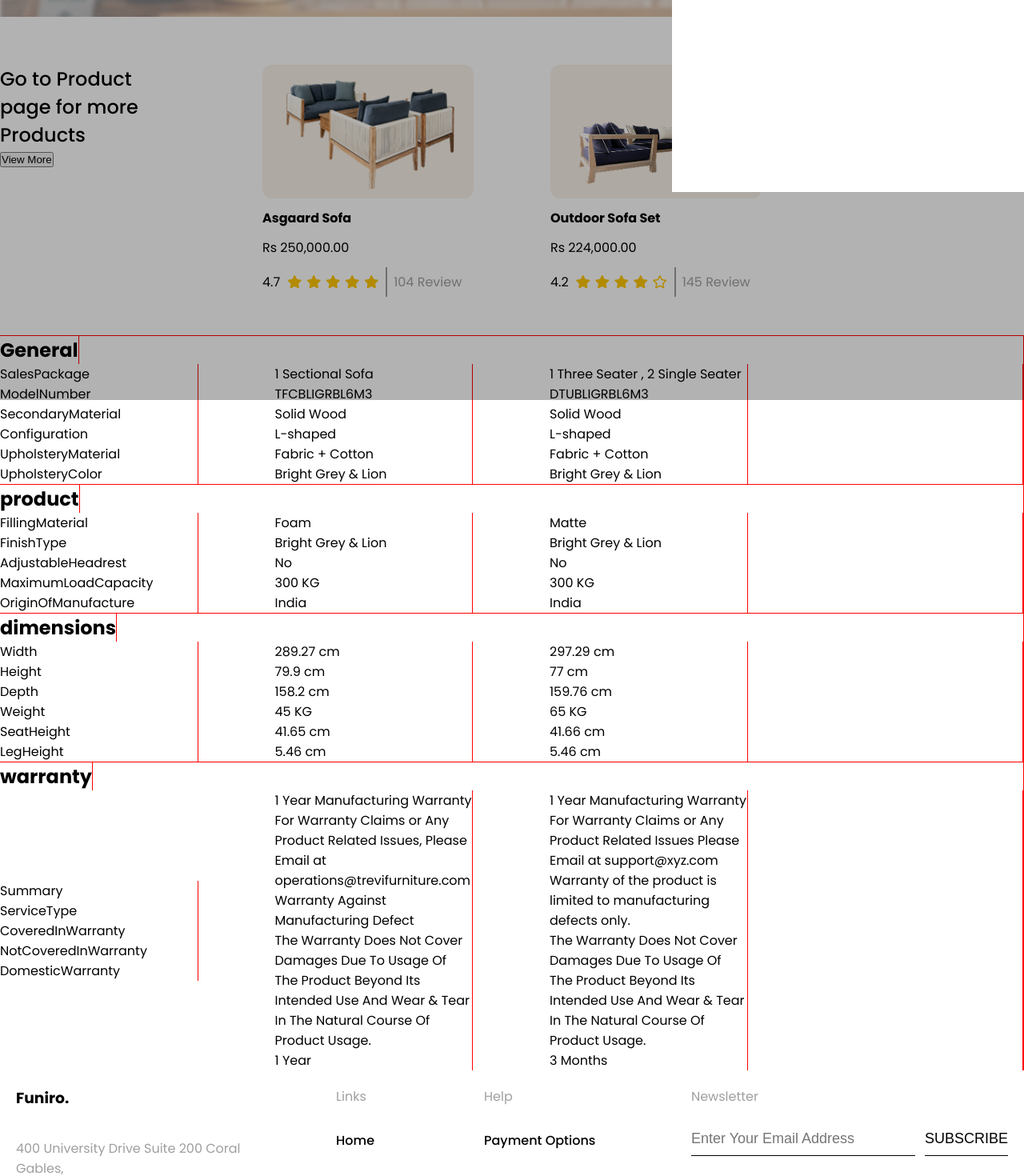
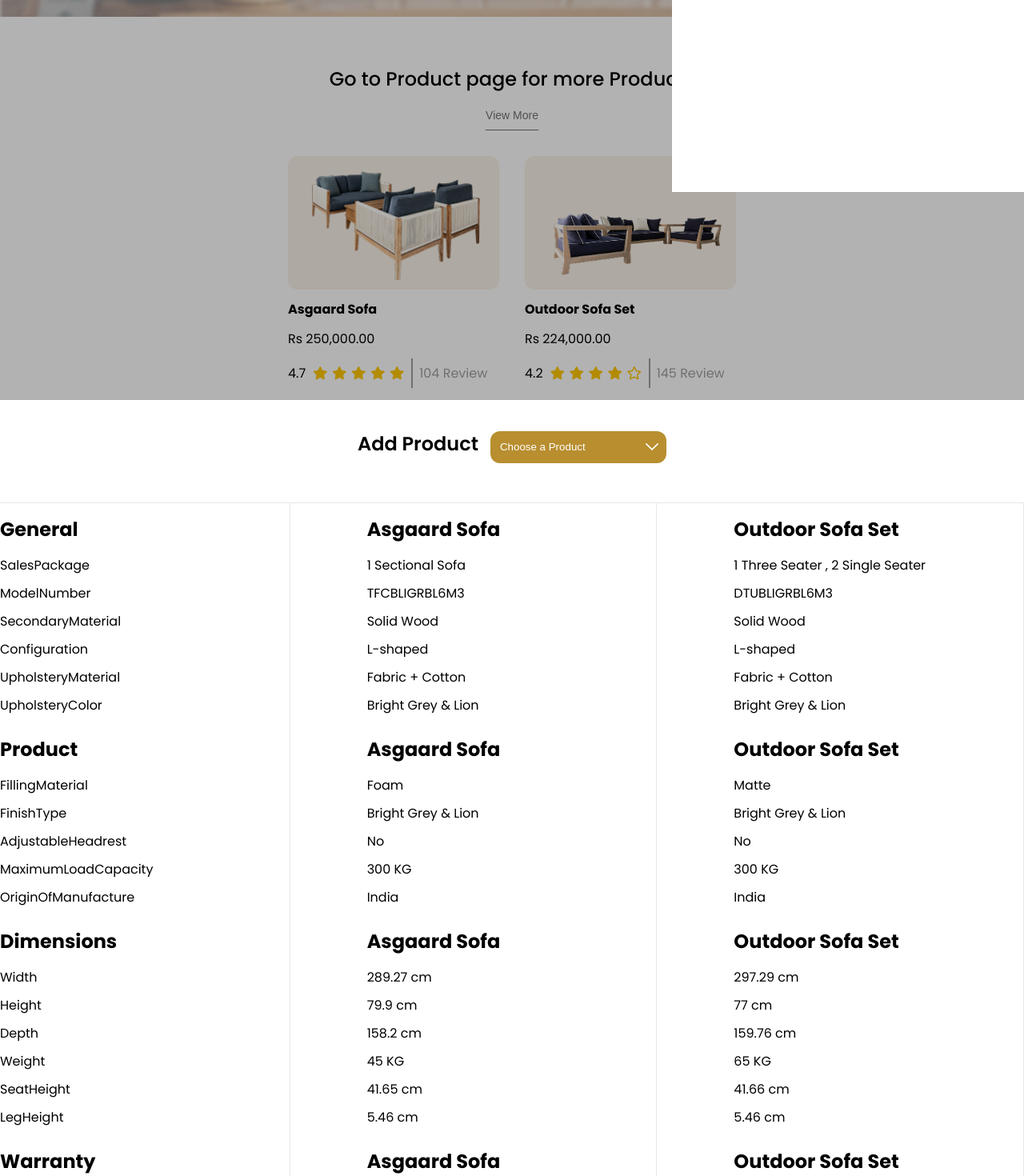
Before and after one commit to omarmans/Funiro., an Angular app: page /comparison in a window 1280 px wide. Shown: the part 300-1770 px from the top of the page at 80% size. Built offline with nearby package versions, Linux system fonts and the light colour scheme.

Commit message:
fix compare-page

```diff
--- a/src/app/pages/comparison/comparison.component.html
+++ b/src/app/pages/comparison/comparison.component.html
@@ -18,7 +18,7 @@
         </h2>
         <button>View More</button>
       </div>
-      <!-- <div class="products-comparison flex items-center justify-center gap-7"> -->
+
       @for (item of productsComparison(); track item.Title) {
       <div class="product flex flex-col gap-3 items-start">
         <img
@@ -37,7 +37,28 @@
         </div>
       </div>
       }
-      <!-- </div> -->
+
+      <ng-container>
+        <div class="products-sm flex items-center justify-center gap-8 my-3">
+          @for (item of productsComparison(); track item.Title) {
+          <div class="product-sm flex flex-col gap-3 items-start">
+            <img
+              src="{{ item.img }}"
+              alt=""
+              class="p-3 bg-[#F9F1E7] items-center w-[240px] h-[143px] rounded-xl"
+            />
+            <h4>{{ item.Title }}</h4>
+            <p>{{ item.price }}</p>
+            <div class="flex items-center gap-2">
+              {{ item.rate }}
+              <app-rating-stars [rate]="item.rate"></app-rating-stars>
+              <img src="imgs/icons/Line-col.svg" alt="" />
+              <span class="text-[#9F9F9F]">{{ item.reviews }} Review</span>
+            </div>
+          </div>
+          }
+        </div>
+      </ng-container>
       <div class="right-sec pt-5">
         <h2 class="font-semibold mb-2">Add Product</h2>
         <select
@@ -52,87 +73,106 @@
         </select>
       </div>
     </div>
+    <div class="comparison-content">
       <div class="section general">
-      <h2 class="">General</h2>
         <div class="info-data">
           <div class="main-col">
-          @for (key of objectKeys(productsComparison()[0].general); track key) {
+            <h2 class="">General</h2>
+            @for (key of objectKeys(productsComparison()[0].general); track key)
+            {
             <p>{{ key }}</p>
             }
           </div>
-        <!-- <div class="compare-content flex items-center gap-5"> -->
           @for (item of productsComparison(); track item.Title) {
           <div class="col">
+            <h2 class="w-full h-full">{{ item.Title }}</h2>
             @for (key of objectKeys(item.general); track key) {
             <p>{{ getValue(item.general, key) }}</p>
             }
           </div>
           }
-        <!-- </div> -->
-        <div></div>
+          <div class="emp"></div>
         </div>
       </div>
       <div class="section product">
-      <h2 class="">product</h2>
         <div class="info-data">
           <div class="main-col">
-          @for (key of objectKeys(productsComparison()[0].product); track key) {
+            <h2 class="">Product</h2>
+            @for (key of objectKeys(productsComparison()[0].product); track key)
+            {
             <p>{{ key }}</p>
             }
           </div>
-        <!-- <div class="compare-content flex items-center gap-5"> -->
           @for (item of productsComparison(); track item.Title) {
           <div class="col">
+            <h2 class="w-full h-full">{{ item.Title }}</h2>
             @for (key of objectKeys(item.product); track key) {
             <p>{{ getValue(item.product, key) }}</p>
             }
           </div>
           }
-        <!-- </div> -->
-        <div></div>
+          <div class="emp"></div>
         </div>
       </div>
       <div class="section dimensions">
-      <h2 class="">dimensions</h2>
         <div class="info-data">
           <div class="main-col">
+            <h2 class="">Dimensions</h2>
             @for (key of objectKeys(productsComparison()[0].dimensions); track
             key) {
             <p>{{ key }}</p>
             }
           </div>
-        <!-- <div class="compare-content flex items-center gap-5"> -->
           @for (item of productsComparison(); track item.Title) {
           <div class="col">
+            <h2 class="w-full h-full">{{ item.Title }}</h2>
             @for (key of objectKeys(item.dimensions); track key) {
             <p>{{ getValue(item.dimensions, key) }}</p>
             }
           </div>
           }
-        <!-- </div> -->
-        <div></div>
+          <div class="emp"></div>
         </div>
       </div>
       <div class="section warranty">
-      <h2 class="">warranty</h2>
         <div class="info-data">
           <div class="main-col">
-          @for (key of objectKeys(productsComparison()[0].warranty); track key)
-          {
+            <h2 class="">Warranty</h2>
+            @for (key of objectKeys(productsComparison()[0].warranty); track
+            key) {
             <p>{{ key }}</p>
             }
           </div>
-        <!-- <div class="compare-content flex items-center gap-5"> -->
           @for (item of productsComparison(); track item.Title) {
           <div class="col">
+            <h2 class="w-full h-full">{{ item.Title }}</h2>
             @for (key of objectKeys(item.warranty); track key) {
-          <p>{{ getValue(item.warranty, key) }}</p>
+            <p>
+              {{ getValue(item.warranty, key) }}
+            </p>
             }
           </div>
           }
-        <!-- </div> -->
-        <div></div>
+          <div class="emp"></div>
+        </div>
+      </div>
+      <div class="buttons flex items-start justify-center gap-[150px]">
+        @for (button of productsComparison(); track button.price) {
+        <button
+          class="bg-[#B88E2F] text-[#FFFFFF] w-[150px] h-[38px] font-bold cursor-pointer border border-[#B88E2F] border-solid"
+        >
+          Add to Cart
+        </button>
+        }
       </div>
     </div>
   </div>
 </div>
+
+<div
+  class="showErr m-auto hidden flex items-center justify-center text-center bg-white h-[100vh]"
+>
+  <h1 class="text-6xl text-red-600">
+    "Please open the computer screen for comparison for a better experience."
+  </h1>
+</div>
--- a/src/app/pages/comparison/comparison.component.scss
+++ b/src/app/pages/comparison/comparison.component.scss
@@ -9,39 +9,166 @@
   }
   .container {
     .compare-content {
+      .left-sec {
+        button {
+          border: none;
+          font-size: 14px;
+          font-weight: 500;
+          background: transparent;
+          color: #727272;
+          border-bottom: 1px solid #727272;
+          padding-bottom: 10px;
+          cursor: pointer;
+        }
+      }
       div {
         flex: 1;
       }
     }
-    .section {
-      border-top: 1px solid red;
-      border-right: 1px solid red;
-      h2 {
-        width: fit-content;
-        border-right: 1px solid red;
-      }
+    .comparison-content {
+      border-top: 1px solid #e8e8e8;
+      .section {
+        div {
+          border-right: 1px solid #e8e8e8;
+        }
+        div:last-child {
+          border: none;
+        }
 
-      div {
-        border-right: 1px solid red;
-      }
-      // flex: 1;
-      // border-right: 1px solid red;
-      // display: flex;
-      // flex-direction: column;
-      // align-items: start
-      // justify-content: start;
-      .info-data {
-        // border-right: 1px solid red;
-        display: flex;
-        align-items: center;
-        justify-content: space-around;
-        // flex-direction: column;
-        gap: 96px;
-        div {
-          flex: 1;
-          // border-right: 1px solid red;
+        .info-data {
+          display: flex;
+          align-items: start;
+          justify-content: space-around;
+          gap: 96px;
+          .main-col {
+            h2 {
+              margin-top: 15px;
+              margin-bottom: 15px;
+            }
+            p {
+              margin-bottom: 10px;
+            }
+          }
+          .col {
+            h2 {
+              margin-top: 15px;
+              margin-bottom: 15px;
+            }
+            p {
+              margin-bottom: 10px;
+            }
+          }
+          div {
+            flex: 1;
+          }
         }
       }
     }
   }
 }
+
+@media (max-width: 1280px) {
+  .container {
+    .compare-content {
+      .left-sec {
+        text-align: center;
+        h2 {
+          margin-bottom: 15px;
+          br {
+            display: none;
+          }
+        }
+      }
+      flex-direction: column;
+      justify-content: center;
+      align-items: center;
+      gap: 20px;
+      .product {
+        display: none;
+      }
+      .right-sec {
+        display: flex;
+        align-items: center;
+        gap: 15px;
+      }
+    }
+    .emp {
+      display: none;
+    }
+  }
+}
+@media (max-width: 1030px) {
+  .container {
+    .compare-content {
+      // flex-direction: column;
+      justify-content: center;
+      gap: 10px;
+    }
+    .section {
+      .main-col {
+        width: 150px;
+        padding-right: 0px;
+        // color: red;
+        // word-break: break-all;
+      }
+      .info-data {
+        padding-left: 2px;
+        gap: 1px !important;
+      }
+      .emp {
+        display: none;
+      }
+    }
+  }
+}
+
+@media (max-width: 780px) {
+  .container {
+    .section {
+      text-align: center;
+      .main-col {
+        p {
+          height: 130px;
+        }
+      }
+      .col {
+        p {
+          height: 130px;
+          max-width: 230px;
+        }
+      }
+    }
+    .warranty {
+      .main-col {
+        p {
+          height: 180px;
+          text-align: center;
+
+          padding-right: 5px;
+          // word-break: break-all;
+        }
+      }
+      .col {
+        text-align: center;
+        word-break: break-all;
+        p {
+          padding-left: 5px;
+          padding-right: 5px;
+          height: 180px;
+          // width: 230px;
+          // padding-left: 5px;
+          // max-width: 250px;
+        }
+      }
+    }
+  }
+}
+
+@media (max-width: 653px) {
+  .comparison {
+    display: none;
+  }
+  .showErr {
+    display: flex;
+  }
+}
```
Lines whose indentation alone changed are shown as unchanged.
